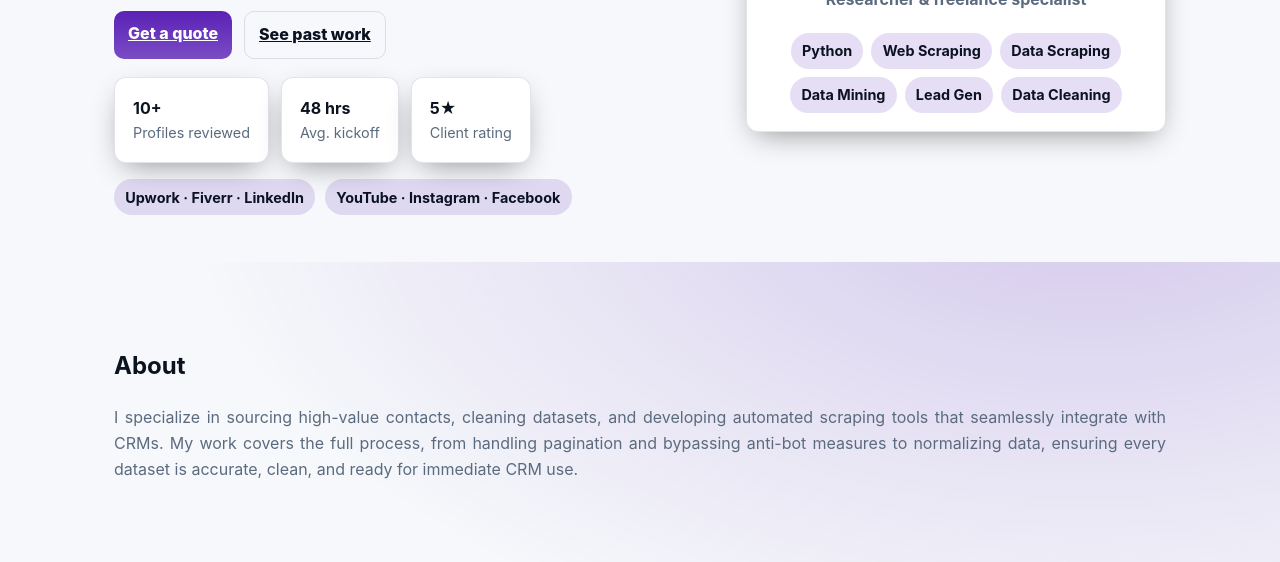
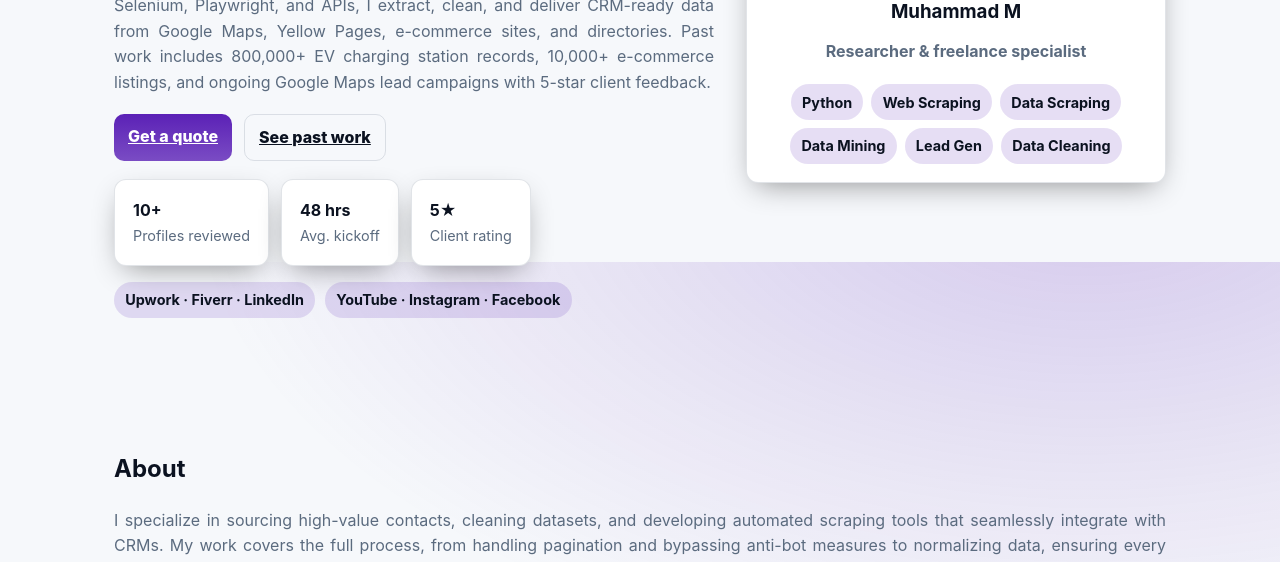
Before and after one commit to MMKhokhar/My-Portfolio, a plain HTML site: page index.html in a window 1280 px wide. Shown: the part 538-1100 px from the top of the page. Drawn offline with Linux system fonts and the light colour scheme.

Commit message:
Update index.html

```diff
--- a/index.html
+++ b/index.html
@@ -4,7 +4,7 @@
   <meta charset="utf-8" />
   <meta name="viewport" content="width=device-width,initial-scale=1" />
   <title>Muhammad M Python Web Scraping & Lead Gen | Google Maps | LinkedIn | E-commerce</title>
-  <meta name="description" content="Muhammad Lead generation, web scraping, data mining and Python automation specialist. Upwork & Fiverr focused portfolio." />
+  <meta name="description" content="Muhammad M - Lead generation, web scraping, data mining and Python automation specialist. Upwork & Fiverr focused portfolio." />
   <style>
     /* ===== Design tokens & reset ===== */
     :root{
@@ -120,7 +120,7 @@
         <div>
           <span class="kicker">Freelance Specialist</span>
           <h1>Muhammad M - Python Web Scraping & Lead Gen | Google Maps | LinkedIn | E-commerce</h1>
-          <p class="lead" style="text-align: justify;">Verified B2B/B2C leads, competitor data, and market insights, fast, accurate, and ready for your CRM.</p>
+          <p class="lead" style="text-align: justify;">I provide verified B2B/B2C leads, competitor insights, and market datasets through advanced web scraping, data mining, and automation. Using Python, Selenium, Playwright, and APIs, I extract, clean, and deliver CRM-ready data from Google Maps, Yellow Pages, e-commerce sites, and directories. Past work includes 800,000+ EV charging station records, 10,000+ e-commerce listings, and ongoing Google Maps lead campaigns with 5-star client feedback.</p>
 
           <div class="btn-row" style="margin-bottom:18px">
             <a class="cta" href="#contact">Get a quote</a>
```
